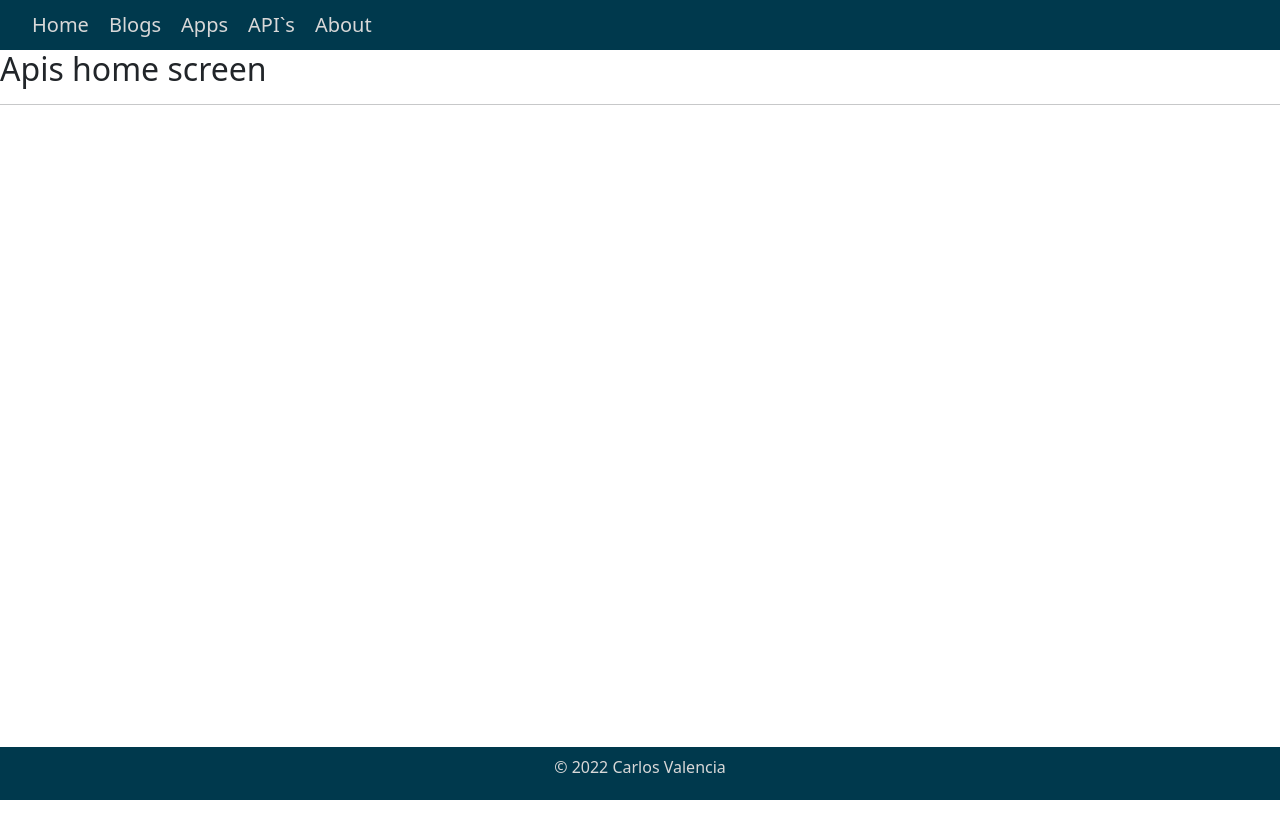
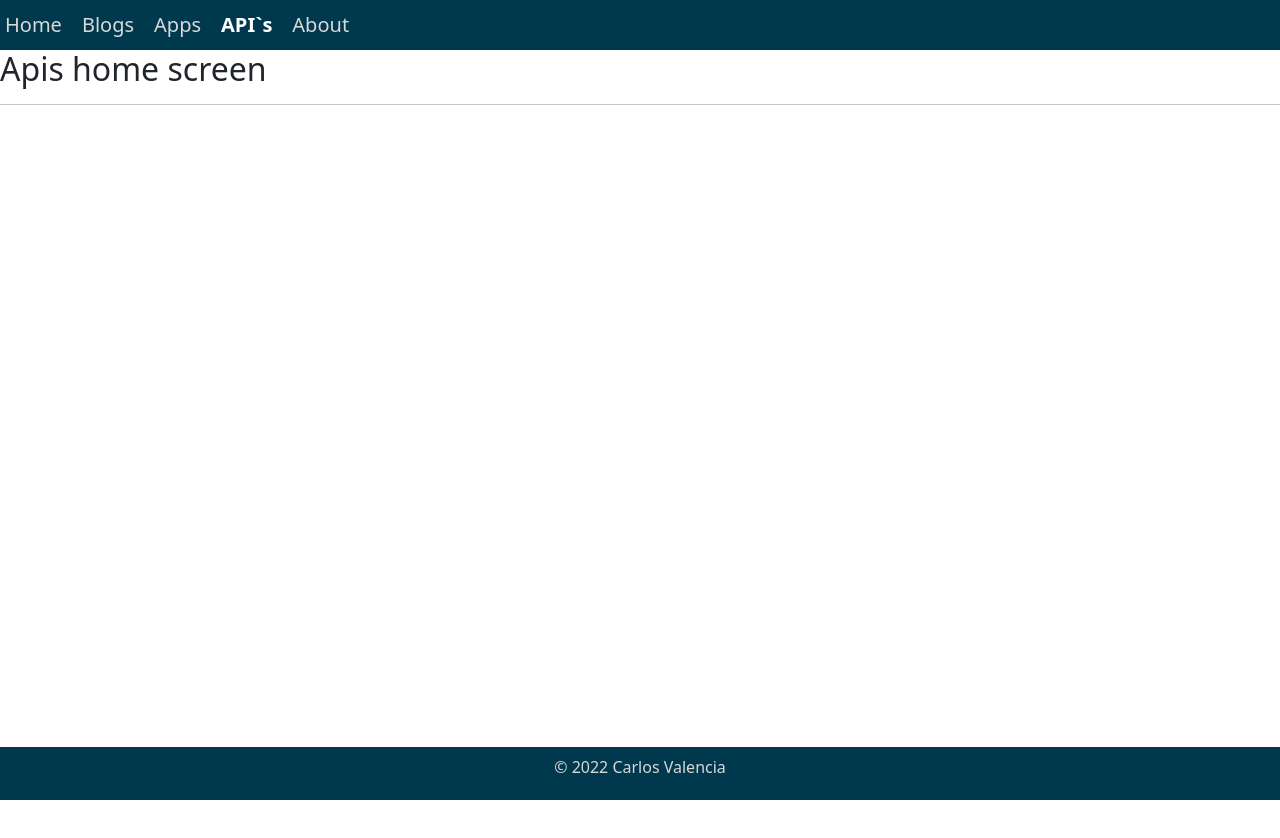
Before and after one commit to carlosValencia01/personal-page, a React (Create React App) app: page /apis in a window 1280 px wide. Shown: the top 838 px of the page. Built offline with nearby package versions, Linux system fonts and the light colour scheme.

Commit message:
feat:navbar links working and added active class

```diff
--- a/src/App.js
+++ b/src/App.js
@@ -1,11 +1,9 @@
 import { Footer } from "./components/shared/Footer";
-import { NavBar } from "./components/shared/NavBar";
 import { AppRouter } from "./routers/AppRouter";
 
 function App() {
   return (
     <>
-      <NavBar />
       <AppRouter />
       <Footer />
     </>
--- a/src/components/shared/NavBar.js
+++ b/src/components/shared/NavBar.js
@@ -1,15 +1,51 @@
 import React from "react";
+import { NavLink, Router } from "react-router-dom";
 
 export const NavBar = () => {
   return (
-    <nav className="navbar__main">
-      <ul className="navbar__list">
-        <li className="navbar__item">Home</li>
-        <li className="navbar__item">Blogs</li>
-        <li className="navbar__item">Apps</li>
-        <li className="navbar__item">API`s</li>
-        <li className="navbar__item">About</li>
-      </ul>
-    </nav>
+    <div className="navbar__main">
+      <div className="navbar__list">
+        <NavLink
+          to="/home"
+          className={({ isActive }) =>
+            "navbar__item" + (isActive ? " navbar__active" : "")
+          }
+        >
+          Home
+        </NavLink>
+        <NavLink
+          to="/blogs"
+          className={({ isActive }) =>
+            "navbar__item" + (isActive ? " navbar__active" : "")
+          }
+        >
+          Blogs
+        </NavLink>
+        <NavLink
+          to="/apps"
+          className={({ isActive }) =>
+            "navbar__item" + (isActive ? " navbar__active" : "")
+          }
+        >
+          Apps
+        </NavLink>
+        <NavLink
+          to="/apis"
+          className={({ isActive }) =>
+            "navbar__item" + (isActive ? " navbar__active" : "")
+          }
+        >
+          API`s
+        </NavLink>
+        <NavLink
+          to="/about"
+          className={({ isActive }) =>
+            "navbar__item" + (isActive ? " navbar__active" : "")
+          }
+        >
+          About
+        </NavLink>
+      </div>
+    </div>
   );
 };
--- a/src/routers/AppRouter.js
+++ b/src/routers/AppRouter.js
@@ -5,12 +5,15 @@ import { ApisScreen } from "../components/apis/ApisScreen";
 import { AppsScreen } from "../components/apps/AppsScreen";
 import { BlogsScreen } from "../components/blogs/BlogsScreen";
 import { HomeScreen } from "../components/home/HomeScreen";
+import { NavBar } from "../components/shared/NavBar";
 
 import { TestPage } from "../components/TestPage";
 
 export const AppRouter = () => {
   return (
+    <>
       <BrowserRouter>
+        <NavBar />
         <Routes>
           <Route path="/home" element={<HomeScreen />} />
           <Route path="/blogs" element={<BlogsScreen />} />
@@ -20,5 +23,6 @@ export const AppRouter = () => {
           <Route path="*" element={<HomeScreen />} />
         </Routes>
       </BrowserRouter>
+    </>
   );
 };
--- a/src/styles/components/_navbar.scss
+++ b/src/styles/components/_navbar.scss
@@ -13,6 +13,7 @@
   justify-content: left;
   align-items: center;
   position: relative;
+  padding-left: 5px;
 }
 
 .navbar__item {
@@ -20,10 +21,20 @@
   margin-right: 20px;
   font-size: 20px;
   cursor: pointer;
+  text-decoration: none;
 
   &:hover {
     color: darken($color: $light-grey, $amount: 30);
     animation: color 0.3sec ease;
+  }
+}
+
+.navbar__active {
+  color: white;
+  font-weight: bold;
+
+  &:hover {
+    color: white;
   }
 }
 
```
Lines whose indentation alone changed are shown as unchanged.
